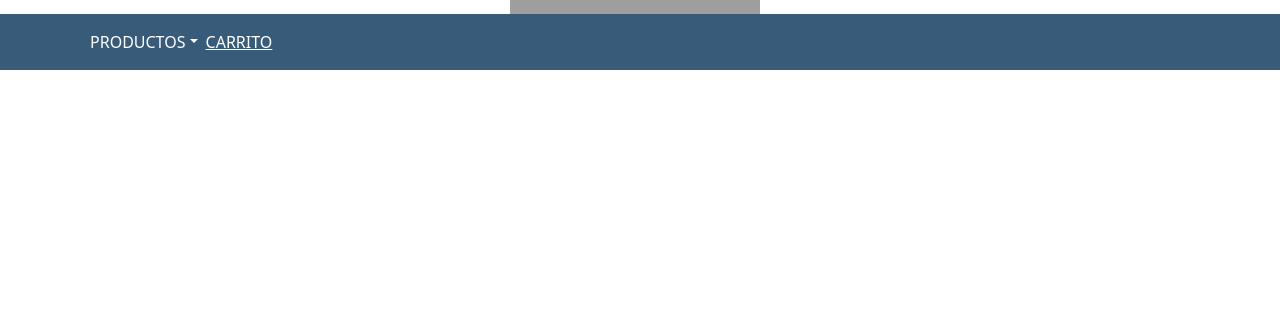
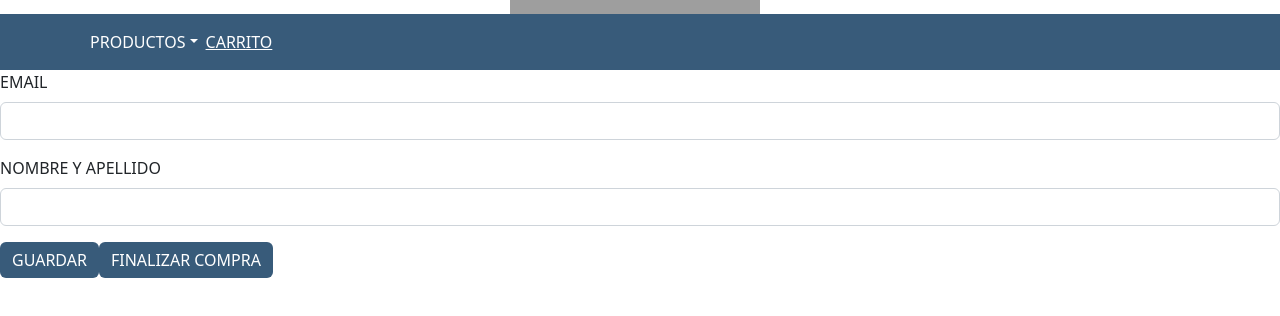
Before and after one commit to mercedeszapata/carte, a React (Create React App) app: page /carrito in a window 1280 px wide. Before the commit this address had no page. Shown: the part 174-490 px from the top of the page. Built offline with nearby package versions, Linux system fonts and the light colour scheme; grey boxes are pictures that could not be loaded.

Commit message:
firebaseII

```diff
--- a/src/App.js
+++ b/src/App.js
@@ -31,7 +31,8 @@ import ItemListContainer from './Components/ItemListContainer/ItemListContainer'
 import ItemDetailContainer from './Components/ItemListContainer/ItemDetailContainer';
 import {BrowserRouter, Route, Routes} from 'react-router-dom';
 import Cart from './Components/Cart/cart';
-import CustomProvider from './Context/Contexto'
+import CustomProvider from './Context/Contexto';
+import Carrito from './Components/Header/Carrito/Carrito';
 
 
 
@@ -52,7 +53,9 @@ const App = ()=>{
             <Route path="/detalles/:detalleId" element={<ItemDetailContainer/>}>
             </Route>
             <Route path="/cart" element={<Cart />}></Route>
+            <Route path="/carrito" element={<Carrito />}></Route>
           </Routes>
+
         </CustomProvider>
 
 {/* <ItemListContainer greeting="¡Bienvenido a Carté & Design!" handleProduct={handleProduct}/>
--- a/src/Components/Cart/cart.js
+++ b/src/Components/Cart/cart.js
@@ -4,30 +4,20 @@ import Table from 'react-bootstrap/Table';
 import {contexto} from '../../Context/Contexto';
 import DeleteIcon from '@mui/icons-material/Delete';
 import './cart.css';
-import Swal from 'sweetalert2/dist/sweetalert2.all';
+// import Swal from 'sweetalert2/dist/sweetalert2.all';
 import { NavLink } from 'react-router-dom';
 
 
-const Cart =()=>{
-
-    const  {carritoCompra}= useContext(contexto);
-    const { eliminarProducto }= useContext (contexto);
-    const {vaciarCarrito}=useContext(contexto);
-    const { cantiCarrito,setCantiCarrito }= useContext(contexto);
-    const [acum, setAcum]= useState(0);
 
 
-    const MostrarAlerta =()=>{
 
-      Swal.fire({
-        position: 'top-end',
-        icon: 'success',
-        title: 'COMPRA REALIZADA CON ÉXITO',
-        showConfirmButton: false,
-        timer: 1500
-      });
-      vaciarCarrito();
-      };
+
+const Cart =()=>{
+  const { prod }= useContext(contexto);
+  const  {carritoCompra, acum, setAcum}= useContext(contexto);
+  const { eliminarProducto }= useContext (contexto);
+  const { cantiCarrito,setCantiCarrito }= useContext(contexto);
+
 
     const calcularPrecio=()=>{
       const calculo = (total, currentValue, currentIndex, arr)=>{
@@ -106,7 +96,11 @@ return(
   <tbody>
     <tr>
       <td>${acum}</td>
-      <td><Button variant="primary" id="finalizarCompra" onClick={()=>MostrarAlerta()}>FINALIZAR COMPRA</Button></td>
+      <td>
+        <NavLink to={`/carrito`}>
+          <Button variant="primary" id="finalizarCompra">CONTINUAR</Button>
+        </NavLink>
+      </td>
     </tr>
   </tbody>
 
--- a/src/Components/Header/Carrito/Carrito.css
+++ b/src/Components/Header/Carrito/Carrito.css
@@ -10,3 +10,14 @@
     outline: inherit;
     width: 90px;
 }
+#botonGuardar{
+    background-color: rgb(56,91,122);
+    color: white;
+    border: none;
+}
+#botonFinalizar{
+    background-color: rgb(56,91,122);
+    color: white;
+    border: none;
+
+}
--- a/src/Components/Header/Carrito/Carrito.js
+++ b/src/Components/Header/Carrito/Carrito.js
@@ -1,16 +1,67 @@
 import React, {useContext} from 'react';
-import ShoppingCartIcon from '@mui/icons-material/ShoppingCart';
 import './Carrito.css';
-import { NavLink } from 'react-router-dom';
-import { rgbToHex } from '@mui/material';
-import {contexto} from '../../../Context/Contexto'
+import {contexto} from '../../../Context/Contexto';
+import Form from 'react-bootstrap/Form';
+import {db} from '../../../firebase/firebase';
+import {collection, addDoc, serverTimestamp} from 'firebase/firestore';
+import Button from 'react-bootstrap/Button';
+import Swal from 'sweetalert2/dist/sweetalert2.all';
+
 const Carrito= ()=>{
-    const { cantiCarrito }= useContext(contexto);
+    const {vaciarCarrito}=useContext(contexto);
+    const { carritoCompra,acum }= useContext(contexto);
+    const ventasCollection= collection(db, 'ventas');
+    const datosComprador=(e)=>{
+            e.preventDefault();
+
+            const objetocompleto = {
+                email: e.target[0].value,
+                nombre: e.target[1].value,
+                compra: carritoCompra,
+                date: serverTimestamp(),
+                total: acum
+            }
+            addDoc(ventasCollection,objetocompleto).then(res => console.log(res.id));
+
+
+     }
+
+     const MostrarAlerta =()=>{
+
+      Swal.fire({
+        position: 'top-end',
+        icon: 'success',
+        title: 'COMPRA REALIZADA CON ÉXITO',
+        showConfirmButton: false,
+        timer: 1500
+      });
+      vaciarCarrito();
+      };
+
+
+
 
     return (
-        <NavLink to="/cart">
-            <button id="botonCarrito"><ShoppingCartIcon id="carrito" />{cantiCarrito}</button>
-        </NavLink>
+        <>
+        <Form onSubmit={datosComprador}>
+         <Form.Group className="mb-3" controlId="formBasicEmail">
+           <Form.Label>EMAIL</Form.Label>
+           <Form.Control type="email" />
+           </Form.Group>
+
+         <Form.Group className="mb-3" controlId="formBasicPassword">
+           <Form.Label>NOMBRE Y APELLIDO</Form.Label>
+           <Form.Control type="text" />
+         </Form.Group>
+         <Button variant="primary" type="submit" id="botonGuardar">
+          GUARDAR
+         </Button>
+         <Button onClick={()=>MostrarAlerta()} id="botonFinalizar">FINALIZAR COMPRA</Button>
+       </Form>
+
+
+        </>
+
 
     )
 }
--- /dev/null
+++ b/src/Components/Header/Carrito/logoCarrito.js
@@ -0,0 +1,25 @@
+
+import React, {useContext} from 'react';
+import ShoppingCartIcon from '@mui/icons-material/ShoppingCart';
+import './Carrito.css';
+import { NavLink } from 'react-router-dom';
+import { rgbToHex } from '@mui/material';
+import {contexto} from '../../../Context/Contexto';
+import Form from 'react-bootstrap/Form';
+import {db} from '../../../firebase/firebase';
+import {collection, addDoc, serverTimestamp} from 'firebase/firestore';
+import Button from 'react-bootstrap/Button';
+
+const LogoCarrito=()=>{
+    const { cantiCarrito }= useContext(contexto);
+    return(
+        <>
+        <NavLink to="/cart">
+            <button id="botonCarrito"><ShoppingCartIcon id="carrito" />{cantiCarrito}</button>
+        </NavLink>
+        </>
+    );
+
+
+}
+export default LogoCarrito;
--- a/src/Components/Header/Header.js
+++ b/src/Components/Header/Header.js
@@ -1,6 +1,6 @@
 import React from 'react';
 import NavBar from './NavBar/NavBar';
-import Carrito from './Carrito/Carrito';
+import LogoCarrito from './Carrito/logoCarrito';
 import './Header.css';
 import { NavLink } from 'react-router-dom';
 
@@ -14,7 +14,7 @@ const Header=()=>{
             </NavLink>
 
         <img src="https://i.ibb.co/JnV4bSK/Recurso-1.png" id="nombreMarca"></img>
-        <Carrito />
+        <LogoCarrito />
         </div>
 
         <NavBar />
--- a/src/Components/ItemListContainer/ItemDetailContainer.js
+++ b/src/Components/ItemListContainer/ItemDetailContainer.js
@@ -29,10 +29,10 @@ const ItemDetailContainer=()=>{
    useEffect(()=>{
      const porductosCollection = collection (db, 'productos');
     const refDoc= doc(porductosCollection, params.detalleId)
-    console.log(params.detalleId)
+    // console.log(params.detalleId)
      getDoc(refDoc)
      .then (resultado =>{
-         setProductoCompleto(resultado.data())
+         setProductoCompleto({...resultado.data(), id: resultado.id })
      })
 
     // promesaDetalle.then((des)=>{
--- a/src/Components/ItemListContainer/ItemListDetail.js
+++ b/src/Components/ItemListContainer/ItemListDetail.js
@@ -6,7 +6,7 @@ import CardItemCompleto from './ItemDetail';
 
 
 const ItemListDetail =({arrayProductoCompleto})=>{
-console.log(arrayProductoCompleto)
+console.log("arratprodcompl",arrayProductoCompleto)
     return(
         <div id="cardProductoCompleto">
 
--- a/src/Context/Contexto.js
+++ b/src/Context/Contexto.js
@@ -8,6 +8,7 @@ const CustomProvider =({children})=>{
 
     const [prod, setProd]= useState ( descripcionProductos);
     const [cantiCarrito, setCantiCarrito]= useState(0);
+    const [acum, setAcum]= useState(0);
 
 
 const [carritoCompra, setCarritoCompra] =useState([]);
@@ -41,7 +42,7 @@ const vaciarCarrito=()=>{
 
 
 return (
-    <Provider value={{prod, agregarProducto, carritoCompra, eliminarProducto, vaciarCarrito, cantiCarrito, setCantiCarrito }}> {children}</Provider>
+    <Provider value={{prod, agregarProducto, carritoCompra, eliminarProducto, vaciarCarrito, cantiCarrito, setCantiCarrito, acum, setAcum }}> {children}</Provider>
 )
 };
  export default CustomProvider;
```
